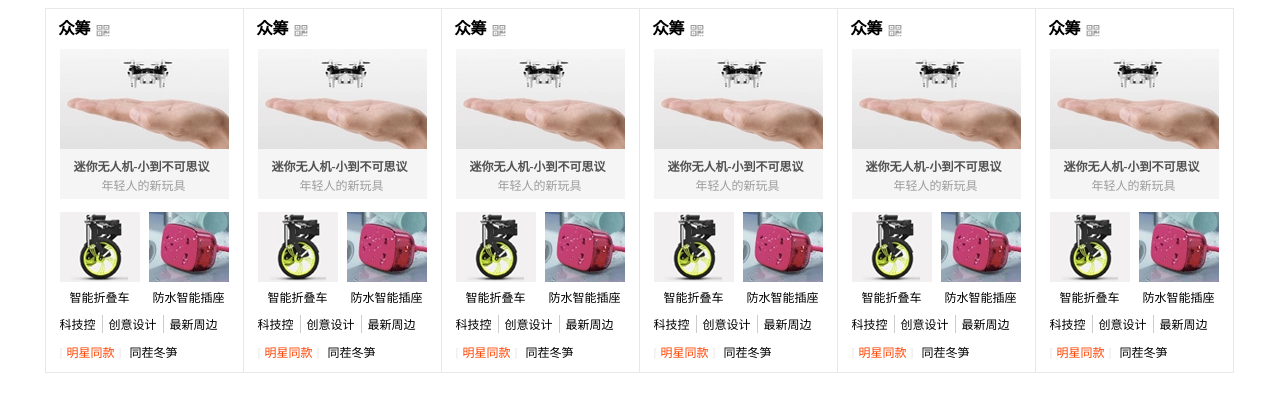
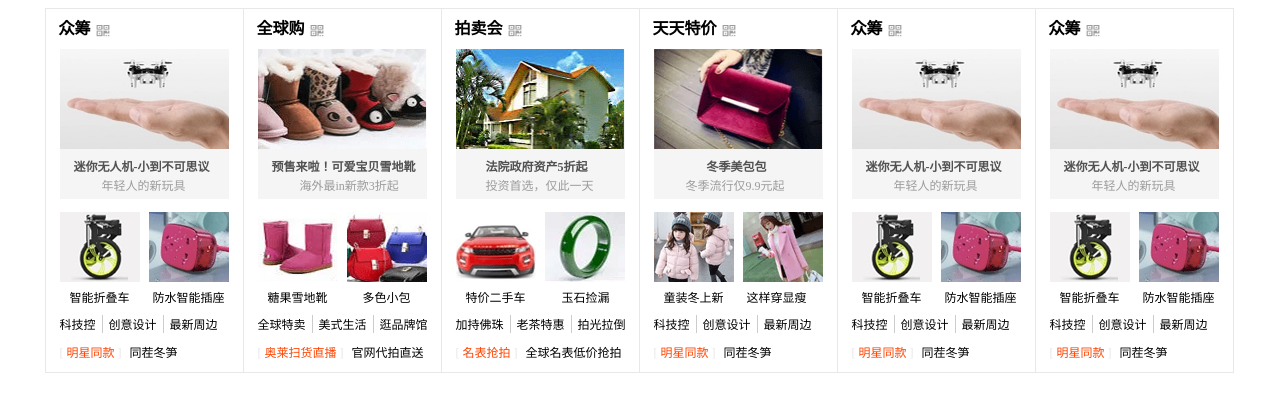
Before and after one commit to wingcarl/fe, a plain HTML site: page miaov/html5/淘宝模块/淘宝模块.html in a window 1280 px wide. Drawn offline with Linux system fonts and the light colour scheme.

Commit message:
淘宝模块v2

```diff
--- a/miaov/html5/淘宝模块/淘宝模块.html
+++ b/miaov/html5/淘宝模块/淘宝模块.html
@@ -36,7 +36,11 @@
 		#highlight{margin-right:8px;margin-left:6px;}
 		.kuo{color:#e6e6e6;}
 		#star{color:#ff4400;}
-
+		#bags{margin-left:16px;}
+		#ring{margin-left:17px;}
+		#winter{margin-left:53px;}
+		.intro .law{margin-left:30px;}
+		.intro .winter{margin-left:32px;}
 	</style>
 </head>
 <body>
@@ -83,108 +87,108 @@
 			</div>
 			<div class="item-box">
 				<ul>
-					<li><h3>众筹</h3></li>
+					<li><h3>全球购</h3></li>
 					<li><img src="img/qr-code.gif"/></li>
 				</ul>
 
 				<div class="item-1">
-					<img src="img/无人机.gif"/>
+					<img src="img/shoes.gif"/>
 					<div class="intro">
 						<ul>
-							<li class="intro-first">迷你无人机-小到不可思议</li>
-							<li class="intro-last">年轻人的新玩具</li>
+							<li class="intro-first">预售来啦！可爱宝贝雪地靴</li>
+							<li class="intro-last">海外最in新款3折起</li>
 						</ul>
 					</div>
 				</div>
 				<div class="item-2">
 					<ul>
 						<li>
-							<img src="img/bike.gif"/>
-							<div class="item-2-intro-first">智能折叠车</div>
+							<img src="img/shoe1.gif"/>
+							<div class="item-2-intro-first">糖果雪地靴</div>
 						</li>
 						<li class="last">
-							<img src="img/pludge.gif"/>
-							<div class="item-2-intro-last">防水智能插座</div>
+							<img src="img/bags.gif"/>
+							<div id="bags" class="item-2-intro-last">多色小包</div>
 						</li>
 					</ul>
 				</div>
 				<div class="item-3">
 					<ul>
-						<li>科技控</li>
-						<li>创意设计</li>
-						<li class="item-3-last">最新周边</li>
+						<li>全球特卖</li>
+						<li>美式生活</li>
+						<li class="item-3-last">逛品牌馆</li>
 					</ul>
 					<ul class="last-line">
-						<li id="highlight"><label class="kuo">[</label><label id="star"> 明星同款 </label><label class="kuo">]</label></li>
-						<li>同茬冬笋</li>
+						<li id="highlight"><label class="kuo">[</label><label id="star"> 奥莱扫货直播 </label><label class="kuo">]</label></li>
+						<li>官网代拍直送</li>
 					</ul>
 				</div>
 
 			</div>
 			<div class="item-box">
 				<ul>
-					<li><h3>众筹</h3></li>
+					<li><h3>拍卖会</h3></li>
 					<li><img src="img/qr-code.gif"/></li>
 				</ul>
 
 				<div class="item-1">
-					<img src="img/无人机.gif"/>
+					<img src="img/house.gif"/>
 					<div class="intro">
 						<ul>
-							<li class="intro-first">迷你无人机-小到不可思议</li>
-							<li class="intro-last">年轻人的新玩具</li>
+							<li class="intro-first law">法院政府资产5折起</li>
+							<li class="intro-last law">投资首选，仅此一天</li>
 						</ul>
 					</div>
 				</div>
 				<div class="item-2">
 					<ul>
 						<li>
-							<img src="img/bike.gif"/>
-							<div class="item-2-intro-first">智能折叠车</div>
+							<img src="img/cars.gif"/>
+							<div class="item-2-intro-first">特价二手车</div>
 						</li>
 						<li class="last">
-							<img src="img/pludge.gif"/>
-							<div class="item-2-intro-last">防水智能插座</div>
+							<img src="img/ring.gif"/>
+							<div id="ring" class="item-2-intro-last">玉石捡漏</div>
 						</li>
 					</ul>
 				</div>
 				<div class="item-3">
 					<ul>
-						<li>科技控</li>
-						<li>创意设计</li>
-						<li class="item-3-last">最新周边</li>
+						<li>加持佛珠</li>
+						<li>老茶特惠</li>
+						<li class="item-3-last">拍光拉倒</li>
 					</ul>
 					<ul class="last-line">
-						<li id="highlight"><label class="kuo">[</label><label id="star"> 明星同款 </label><label class="kuo">]</label></li>
-						<li>同茬冬笋</li>
+						<li id="highlight"><label class="kuo">[</label><label id="star"> 名表抢拍 </label><label class="kuo">]</label></li>
+						<li>全球名表低价抢拍</li>
 					</ul>
 				</div>
 
 			</div>
 			<div class="item-box">
 				<ul>
-					<li><h3>众筹</h3></li>
+					<li><h3>天天特价</h3></li>
 					<li><img src="img/qr-code.gif"/></li>
 				</ul>
 
 				<div class="item-1">
-					<img src="img/无人机.gif"/>
+					<img src="img/red_bag.gif"/>
 					<div class="intro">
 						<ul>
-							<li class="intro-first">迷你无人机-小到不可思议</li>
-							<li class="intro-last">年轻人的新玩具</li>
+							<li id="winter" class="intro-first">冬季美包包</li>
+							<li class="intro-last winter">冬季流行仅9.9元起</li>
 						</ul>
 					</div>
 				</div>
 				<div class="item-2">
 					<ul>
 						<li>
-							<img src="img/bike.gif"/>
-							<div class="item-2-intro-first">智能折叠车</div>
+							<img src="img/children.gif"/>
+							<div class="item-2-intro-first">童装冬上新</div>
 						</li>
 						<li class="last">
-							<img src="img/pludge.gif"/>
-							<div class="item-2-intro-last">防水智能插座</div>
+							<img src="img/woman.gif"/>
+							<div class="item-2-intro-last">这样穿显瘦</div>
 						</li>
 					</ul>
 				</div>
```
Also changed, not shown: miaov/html5/淘宝模块/img/bags.gif (added), miaov/html5/淘宝模块/img/cars.gif (added), miaov/html5/淘宝模块/img/children.gif (added), miaov/html5/淘宝模块/img/house.gif (added), miaov/html5/淘宝模块/img/red_bag.gif (added), miaov/html5/淘宝模块/img/ring.gif (added), miaov/html5/淘宝模块/img/shoe1.gif (added), miaov/html5/淘宝模块/img/shoes.gif (added), miaov/html5/淘宝模块/img/woman.gif (added).
